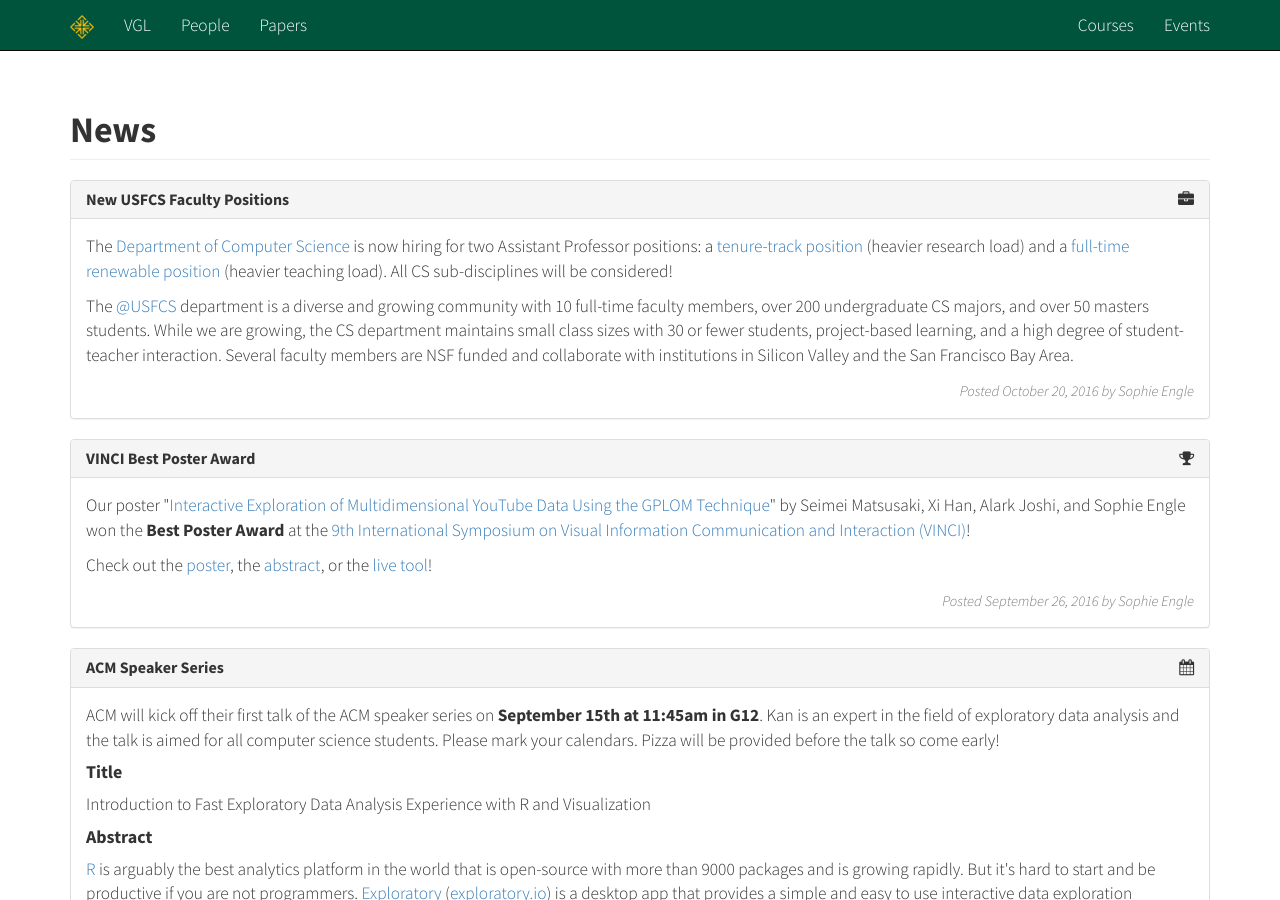
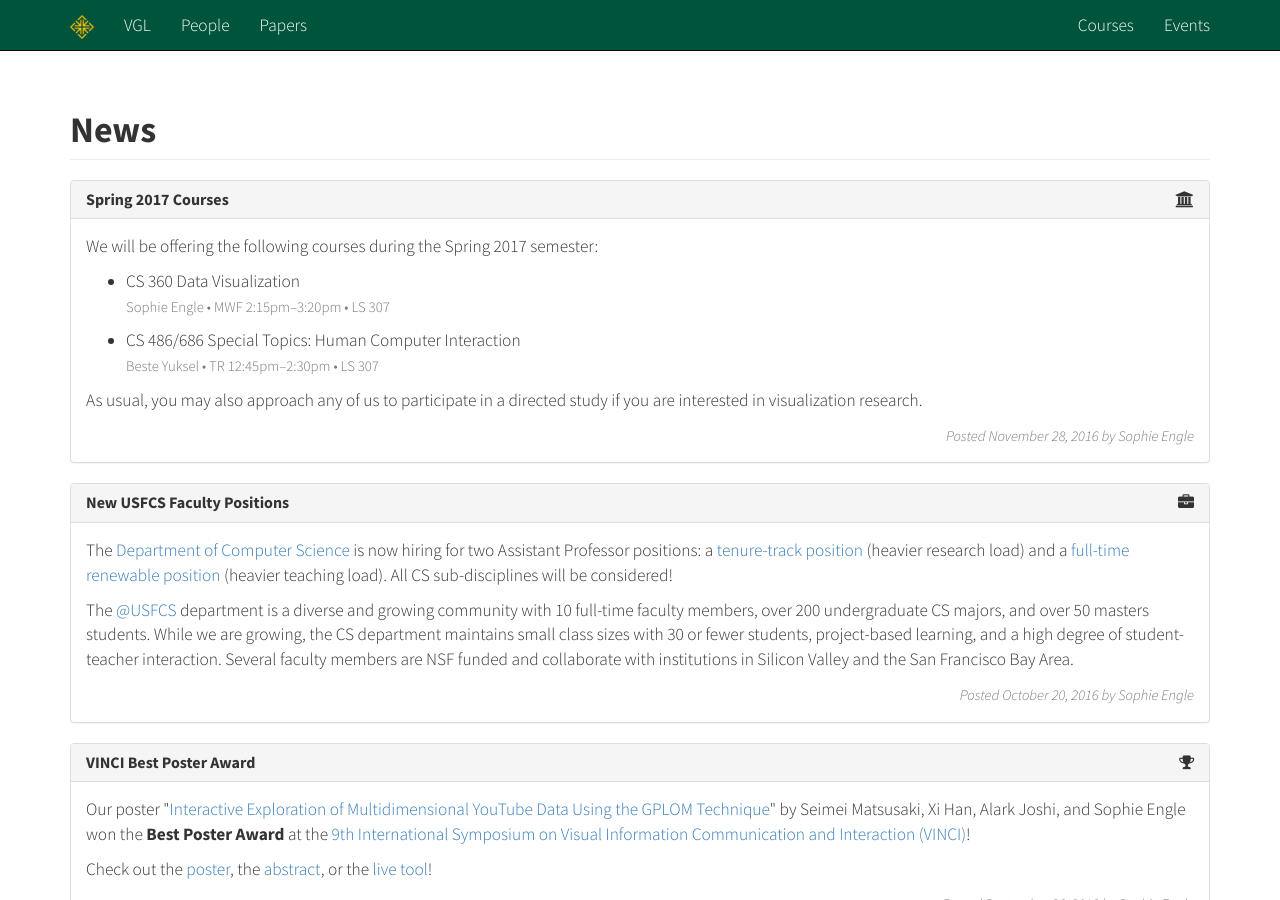
Before and after one commit to usfvgl/usfvgl.github.io, a Jekyll site: the page built from news/index.html, in a window 1280 px wide and 900 px high. Built offline with Jekyll 4.4.1, drawn with Linux system fonts in a browser that asks for light colours; nearby versions of some CDN libraries.

Commit message:
Updating with courses for next semester.

```diff
--- a/_data/courses.yml
+++ b/_data/courses.yml
@@ -147,6 +147,24 @@
           - 'TR 12:45pm&ndash;2:30pm'
           - 'LS G12'
 
+  # Spring 2017
+  - semester: 2017-01-23
+    courses :
+      - number : 'CS 360'
+        title  : 'Data Visualization'
+        website: false
+        details:
+          - 'Sophie Engle'
+          - 'MWF 2:15pm&ndash;3:20pm'
+          - 'LS 307'
+      - number : 'CS 486/686'
+        title  : 'Special Topics: Human Computer Interaction'
+        website: false
+        details:
+          - 'Beste Yuksel'
+          - 'TR 12:45pm&ndash;2:30pm'
+          - 'LS 307'
+
 #############################
 directed:
   # Spring 2014
--- /dev/null
+++ b/news/_posts/2016-11-28-spring-courses.html
@@ -0,0 +1,26 @@
+---
+layout: posts
+title: Spring 2017 Courses
+author: Sophie Engle
+icon: fa-university
+---
+
+<p>We will be offering the following courses during the Spring 2017 semester:</p>
+
+<ul>
+  <li>
+    <p>
+      <span>CS 360 Data Visualization</span><br>
+      <span class="text-muted small">Sophie Engle • MWF 2:15pm–3:20pm • LS 307</span>
+    </p>
+  </li>
+
+  <li>
+    <p>
+      <span>CS 486/686 Special Topics: Human Computer Interaction</span><br>
+      <span class="text-muted small">Beste Yuksel • TR 12:45pm–2:30pm • LS 307</span>
+    </p>
+  </li>
+</ul>
+
+<p>As usual, you may also approach any of us to participate in a directed study if you are interested in visualization research.</p>
```
